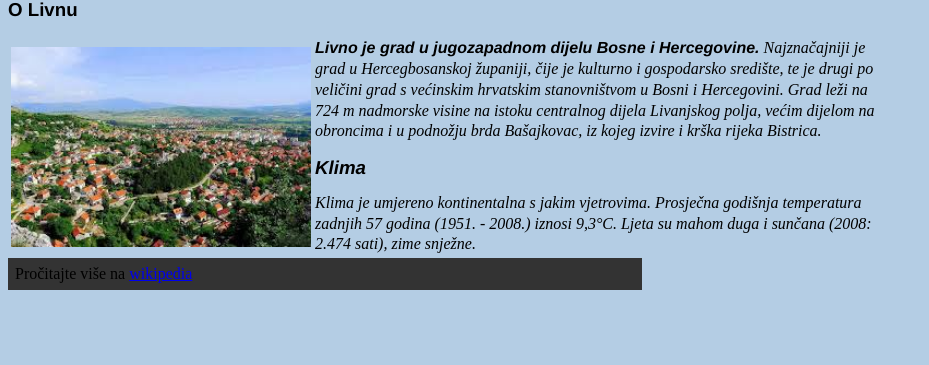
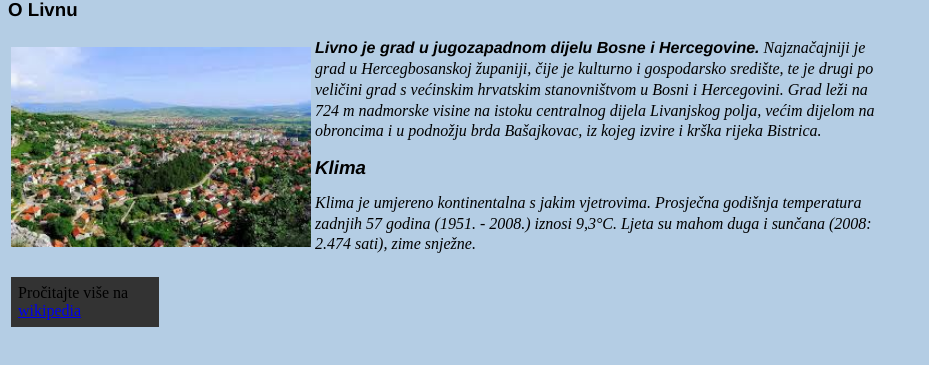
Before and after one commit to Nikolina02/webprojekt, a plain HTML site: page index.html in a window 1280 px wide. Shown: the part 63-428 px from the top of the page, without its empty margins (0-929 px from the left). Drawn offline with Linux system fonts and the light colour scheme.

Commit message:
Update index.html

```diff
--- a/index.html
+++ b/index.html
@@ -63,7 +63,7 @@ većim dijelom na obroncima i u podnožju brda Bašajkovac, iz kojeg izvire i kr
 <p>
     <table>
         <thead>
-  <div id="wikipedia">Pročitajte više na <a href="https://hr.wikipedia.org/wiki/Livno">wikipedia</a></div>
+ <left><td> <div id="wikipedia">Pročitajte više na <a href="https://hr.wikipedia.org/wiki/Livno">wikipedia</a></div></td></left>
         </p>
     </table>
 </thead>
```
